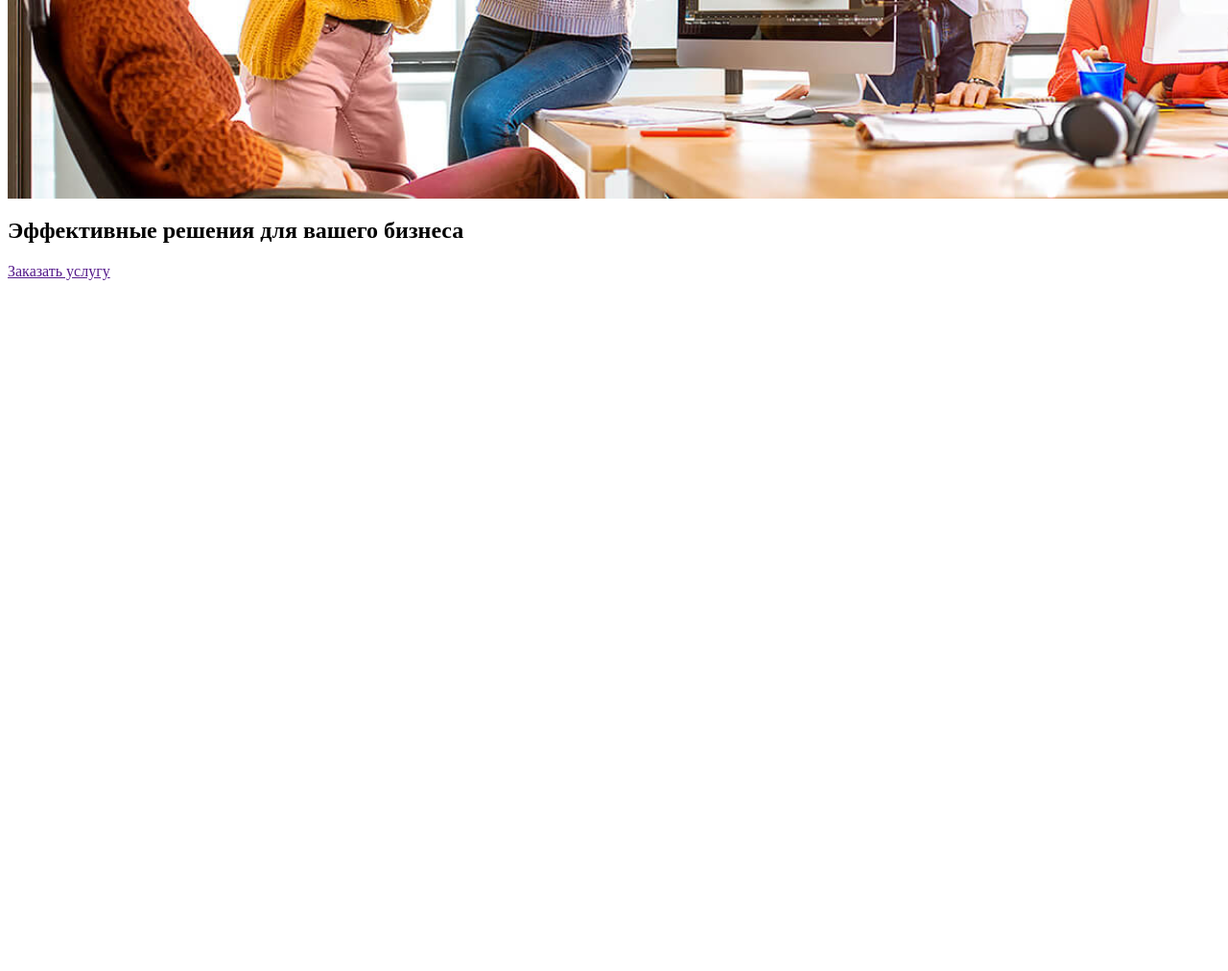
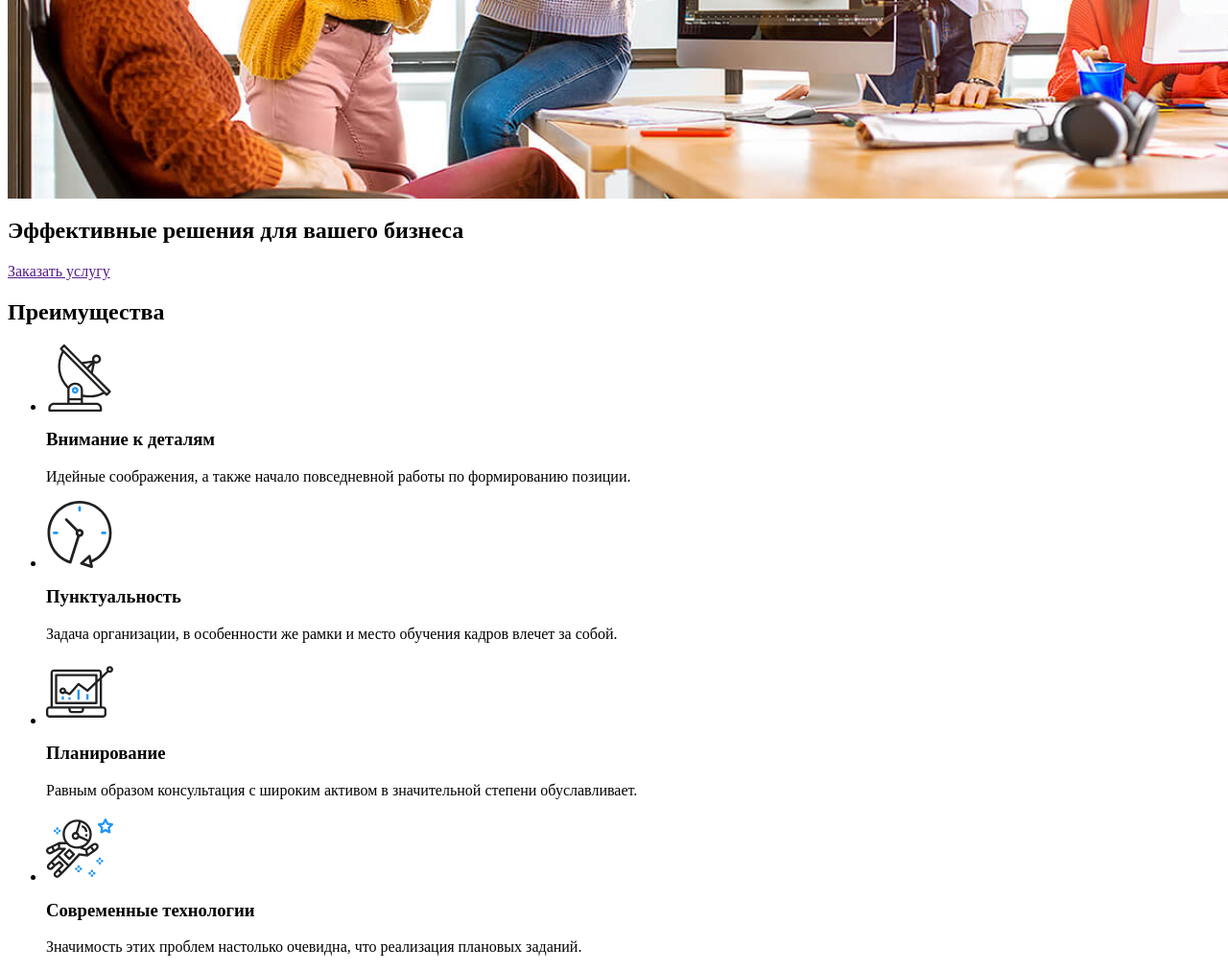
Before and after one commit to Sir-Jimbo/goit-markup-hw-01, a plain HTML site: page index.html in a window 1280 px wide. Shown: the part 524-1536 px from the top of the page at 96% size. Before the commit the page ends 824 px from the top, so only its background shows below. Drawn offline with Linux system fonts and the light colour scheme.

Commit message:
Блок преимущества

```diff
--- a/index.html
+++ b/index.html
@@ -16,21 +16,55 @@
                 <li><a href="">Студия</a></li>
                 <li><a href="">Портфолио</a></li>
                 <li><a href="">Контакты</a></li>
-            </ul>
+                <li>
+                    <address>
                         <img src="./img/envelope.svg" alt="e-mail">
                         <a href="mailto:info@devstudio.com">info@devstudio.com</a>
                         <img src="./img/Vector.svg" alt="mobile">
                         <a href="tel:+380961111111">+38 096 111 11 11</a>
+                    </address>
+                </li>
+            </ul>
         </nav>
     </header>
+    <!--Основной контент-->
+    <main>
         <!--Блок с баннером-->
         <div>
             <section>
-            <img src="./img/Header img.png" alt="banner">
+                <img src="./img/Header img.png" alt="banner" width: 1600px; height: 600px;>
                 <h1>Эффективные решения для вашего бизнеса</h1>
                 <a href="">Заказать услугу</a>
             </section>
         </div>
+        <!--Блок с преимуществами-->
+        <section>
+            <!--Скрытый заголовок-->
+            <h2>Преимущества</h2>
+            <ul>
+                <li>
+                    <img src="./img/antenna 1.svg" alt="antenna" width: 70px; height: 70px;>
+                    <h3>Внимание к деталям</h3>
+                    <p>Идейные соображения, а также начало повседневной работы по формированию позиции.</p>
+                </li>
+                <li>
+                    <img src="./img/clock 1.svg" alt="clock" width: 70px; height: 70px;>
+                    <h3>Пунктуальность</h3>
+                    <p>Задача организации, в особенности же рамки и место обучения кадров влечет за собой.</p>
+                </li>
+                <li>
+                    <img src="./img/diagram 1.svg" alt="diagram" width: 70px; height: 70px;>
+                    <h3>Планирование</h3>
+                    <p>Равным образом консультация с широким активом в значительной степени обуславливает.</p>
+                </li>
+                <li>
+                    <img src="./img/astronaut 1.svg" alt="astronaut" width: 70px; height: 70px;>
+                    <h3>Современные технологии</h3>
+                    <p>Значимость этих проблем настолько очевидна, что реализация плановых заданий.</p>
+                </li>
+            </ul>
+        </section>
+    </main>
 </body>
 
 </html>
```
Also changed, not shown: img/antenna 1.svg (added), img/astronaut 1.svg (added), img/clock 1.svg (added), img/diagram 1.svg (added). Lines whose indentation alone changed are shown as unchanged.
